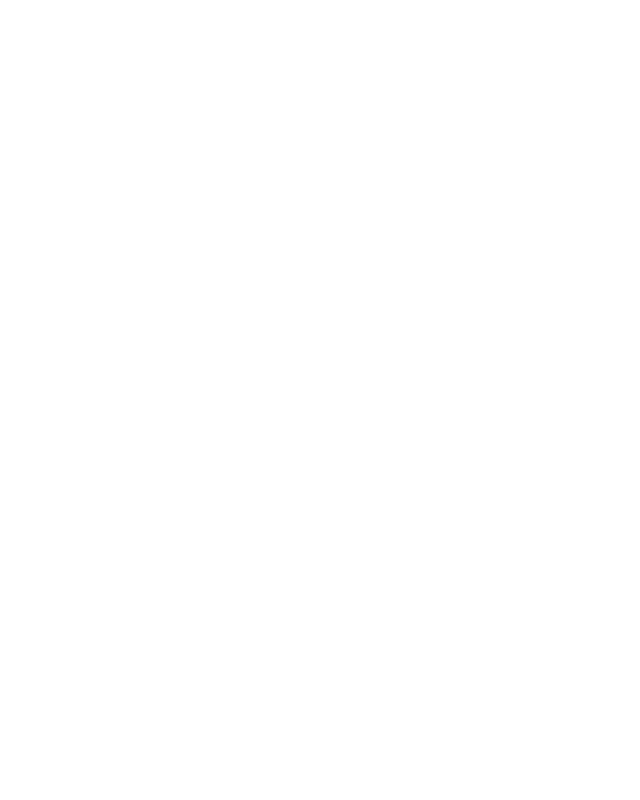
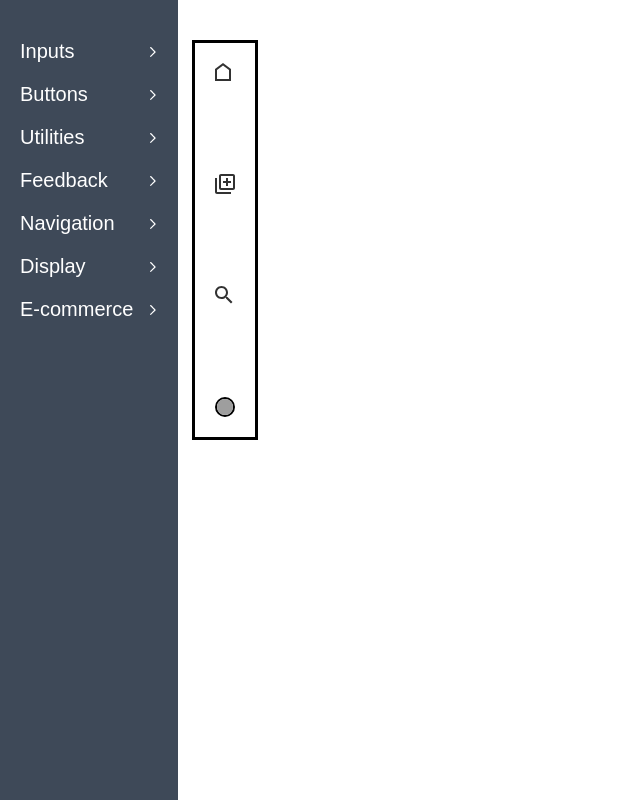
Before and after one commit to TraianC299/my-components-librarary, a React (Create React App) app: page /navigation/bottom-menu in a window 1280 px wide. Before the commit this address had no page. Shown: the whole page, without its empty margins (0-640 px from the left). Built offline with nearby package versions, Linux system fonts and the light colour scheme; grey boxes are pictures that could not be loaded.

Commit message:
added a bottom menu

```diff
--- a/src/App.js
+++ b/src/App.js
@@ -18,6 +18,7 @@
 import PricePlansPage from './Pages/Ecommerce/PricePlansPage';
 import ImageSliderPage from './Pages/Display/ImageSliderPage';
 import HeroSection from './ComponentsLibrary/Display/HeroSection';
+import BottomMenu from './Pages/Navigation/BottomMenu.tsx';
 
 
 
@@ -47,6 +48,7 @@
           <Route path="slider-header" element={<SliderHeaderPage></SliderHeaderPage>}></Route>
           <Route path="stepper" element={<StepperPage></StepperPage>}></Route>
           <Route path="modal" element={<ModalPage></ModalPage>}></Route>
+          <Route path="bottom-menu" element={<BottomMenu></BottomMenu>}></Route>
         </Route>
         <Route path="display">
           <Route path="image-text" element={<ImageTextPage></ImageTextPage>}></Route>
--- a/src/Components/Main/Menu.js
+++ b/src/Components/Main/Menu.js
@@ -25,6 +25,7 @@
     margin-top:20px;
     justify-content: space-between;
     align-items: center;
+    cursor: pointer;
     >svg{
         transition: all 0.3s ease-in-out;
         height:10px;
@@ -111,6 +112,7 @@
             <ComponentLink to="/navigation/slider-header">Slider Options</ComponentLink>
             <ComponentLink to="/navigation/stepper">Stepper</ComponentLink>
             <ComponentLink to="/navigation/modal">Modal</ComponentLink>
+            <ComponentLink to="/navigation/bottom-menu">Bottom Menu</ComponentLink>
             </CollapsableContainer>
         </Collapse>
         <Category active={openDisplay} onClick={()=>setOpenDisplay(previous=>!previous)}>Display</Category>
--- a/src/ComponentsLibrary/Buttons/Button.js
+++ b/src/ComponentsLibrary/Buttons/Button.js
@@ -36,7 +36,7 @@
 
 
   return (
-    <ButtonStyle style={ghost&&ghostButton||text&&textButton} {...props}>{children}</ButtonStyle>
+    <ButtonStyle  color={color} style={ghost&&ghostButton||text&&textButton} {...props}>{children}</ButtonStyle>
   )
 }
 
--- a/src/ComponentsLibrary/Display/ImageSlider.js
+++ b/src/ComponentsLibrary/Display/ImageSlider.js
@@ -47,7 +47,6 @@
 
 const Container = styled.div`
  display: flex;
- padding: 1rem;
  width: 100%;
  height: 140vw;
  margin: 0 auto;
@@ -55,17 +54,11 @@
  scroll-snap-type: x mandatory;
  transition: all 0.2s ease-in-out;
 
- >.child:first-child{
-     margin-left: 15vw;
- }
- >.child:last-child{
-     margin-right: 15vw;
- }
+
 
  @media ${device.laptopSmall}{
-    height: 720px;
+    height: 100%;
     position: relative;
-    margin: 2.5vh auto;
 
 }
 
@@ -78,18 +71,18 @@
 
 const Child = styled.div`
 position: relative;
- margin: 0 0.5rem;
+ margin: 0rem;
  border-radius: 10px;
 overflow: hidden;
  scroll-snap-align: center;
  flex: 0 0 80%;
  box-shadow: 2px 2px 10px rgba(19, 21, 19, 0.25);
  background-color: white;
- transition: all 0.2s ease-in-out;
+ transition: all 0.1s ease-in-out;
  >img{
  width: 100%;
  height: 100%;
- object-fit: cover
+ object-fit: cover;
 
  }
 
@@ -111,7 +104,6 @@
 top: calc(50% - 50px);
 padding:20px;
 display: flex;
-grid-gap: 20px;
 z-index:1;
 width:100%;
 justify-content: space-between;
@@ -129,7 +121,7 @@
             if(browserRef.current === 'safari'){
                 containerRef.current.scrollLeft = slide * containerRef.current.clientWidth*0.7
             }else{
-                document.getElementById(`slide ${slide}`).scrollIntoView({behavior: 'smooth', block:"nearest", inline: "nearest"})
+                document.getElementById(`slide ${slide}`).scrollIntoView({behavior: 'smooth', block:"nearest", inline: "nearest", })
             }
     },[slide])
 
--- /dev/null
+++ b/src/Pages/Navigation/BottomMenu.tsx
@@ -0,0 +1,131 @@
+import React, { useRef, useState } from 'react'
+import {  NavLink } from 'react-router-dom'
+import styled from 'styled-components'
+import { device } from '../../Constants'
+// import { device } from '../../Styles'
+
+const Container = styled.div`
+    display: flex;
+    flex-direction: row;
+    justify-content: space-between;
+    align-items: center;
+    height: 10vh;
+    width: 100%;
+    position: fixed;
+    bottom:0;
+    left:0;
+    background: white;
+    padding-left: 10vw;
+    padding-right: 10vw;
+    transition: 0.2s;
+    z-index:999;
+
+    @media ${device.laptopSmall}{
+        height: 50vh;
+        flex-direction: column;
+        width: fit-content;
+        top: 5vh;
+        left: 15vw;
+        padding: 20px;
+        border: 3px solid black;
+    }
+    `
+
+const MenuItem = styled(NavLink)`
+    display: flex;
+    height: 20px;
+    width :20px;
+    >div{
+        height: 100%;
+        width: 100%;
+        border-radius: 50%;
+        border: 2px solid black;
+        overflow: hidden;
+
+        >img{
+            height: 100%;
+            overflow: hidden;
+        }
+    }`
+const BottomMenu = () => {
+    const [showMenu, setShowMenu] = useState<boolean>(false);
+    let lastScrollTop = useRef(1).current;
+
+
+
+  // const showMenuFunction = (e) => {
+  //   var st = window.pageYOffset || document.documentElement.scrollTop;
+  //   if (st > lastScrollTop){
+  //      setShowMenu(true);
+  //   } else {
+  //       setShowMenu(false);
+
+  //   }
+  //   lastScrollTop = st;
+  // }
+
+  // useEffect(()=>{
+  //   document.addEventListener('scroll', showMenuFunction)
+  // },[])
+
+
+    return (
+        <Container  style={{marginBottom: showMenu?"-10vh":"0vh"}}>
+            <MenuItem  to="/">
+            {({ isActive }) => (
+              isActive?
+              <svg width="16" height="18" viewBox="0 0 16 18" fill="none" xmlns="http://www.w3.org/2000/svg">
+                <path d="M8 0L0 6V18H16V6L8 0Z" fill="#323232"/>
+              </svg>
+                :
+              <svg width="16" height="18" viewBox="0 0 16 18" fill="none" xmlns="http://www.w3.org/2000/svg">
+                <path d="M8 2.5L14 7V16H2V7L8 2.5ZM8 0L0 6V18H16V6L8 0Z" fill="#323232"/>
+              </svg>
+            )}
+
+</MenuItem>
+            <MenuItem to="/add-post">
+            {({ isActive }) => (
+              isActive?
+              <svg width="20" height="20" viewBox="0 0 20 20" fill="none" xmlns="http://www.w3.org/2000/svg">
+<path d="M2 4H0V18C0 19.1 0.9 20 2 20H16V18H2V4ZM18 0H6C4.9 0 4 0.9 4 2V14C4 15.1 4.9 16 6 16H18C19.1 16 20 15.1 20 14V1.99992C20 0.899922 19.1 0 18 0ZM11 12H13V9H16V7H13V4H11V7H8V9H11V12Z" fill="#323232"/>
+<rect x="11" y="4" width="2" height="8" fill="white"/>
+<rect x="16" y="7" width="2" height="8" transform="rotate(90 16 7)" fill="white"/>
+</svg>
+
+                :
+                <svg width="20" height="20" viewBox="0 0 20 20" fill="none" xmlns="http://www.w3.org/2000/svg">
+                <path d="M2 4H0V18C0 19.1 0.9 20 2 20H16V18H2V4ZM18 0H6C4.9 0 4 0.9 4 2V14C4 15.1 4.9 16 6 16H18C19.1 16 20 15.1 20 14V2C20 0.9 19.1 0 18 0ZM18 14H6V2H18V14ZM11 12H13V9H16V7H13V4H11V7H8V9H11V12Z" fill="#323232"/>
+                </svg>
+            )}
+
+</MenuItem>
+            <MenuItem to="/search">
+            {({ isActive }) => (
+              isActive?
+              <svg width="18" height="18" viewBox="0 0 18 18" fill="none" xmlns="http://www.w3.org/2000/svg">
+<path d="M12.51 11.01H11.72L11.44 10.74C12.42 9.6 13.01 8.12 13.01 6.51C13.01 2.92 10.1 0.0100002 6.51 0.0100002C2.92 0.0100002 0.0100002 2.92 0.0100002 6.51C0.0100002 10.1 2.92 13.01 6.51 13.01C8.12 13.01 9.6 12.42 10.74 11.44L11.01 11.72V12.51L16.01 17.5L17.5 16.01L12.51 11.01ZM6.51 10.01C5 10 3.01 9 3.01 6.51C3.01 4.5 4.5 3 6.51 3.01C8 3.01 10.01 4.02 10.01 6.51C10.01 8 9 10.01 6.51 10.01Z" fill="#323232"/>
+</svg>
+
+
+                :
+                <svg width="18" height="18" viewBox="0 0 18 18" fill="none" xmlns="http://www.w3.org/2000/svg">
+<path d="M12.5 11H11.71L11.43 10.73C12.41 9.59 13 8.11 13 6.5C13 2.91 10.09 0 6.5 0C2.91 0 0 2.91 0 6.5C0 10.09 2.91 13 6.5 13C8.11 13 9.59 12.41 10.73 11.43L11 11.71V12.5L16 17.49L17.49 16L12.5 11V11ZM6.5 11C4.01 11 2 8.99 2 6.5C2 4.01 4.01 2 6.5 2C8.99 2 11 4.01 11 6.5C11 8.99 8.99 11 6.5 11Z" fill="#323232"/>
+</svg>
+            )}
+
+</MenuItem>
+
+<MenuItem to="/profile">
+    <div >
+        <img src={"https://media.istockphoto.com/vectors/default-profile-picture-avatar-photo-placeholder-vector-illustration-vector-id1223671392?k=20&m=1223671392&s=612x612&w=0&h=lGpj2vWAI3WUT1JeJWm1PRoHT3V15_1pdcTn2szdwQ0="}></img>
+    </div>
+</MenuItem>
+        </Container>
+    )
+}
+
+
+
+
+export default BottomMenu
```
